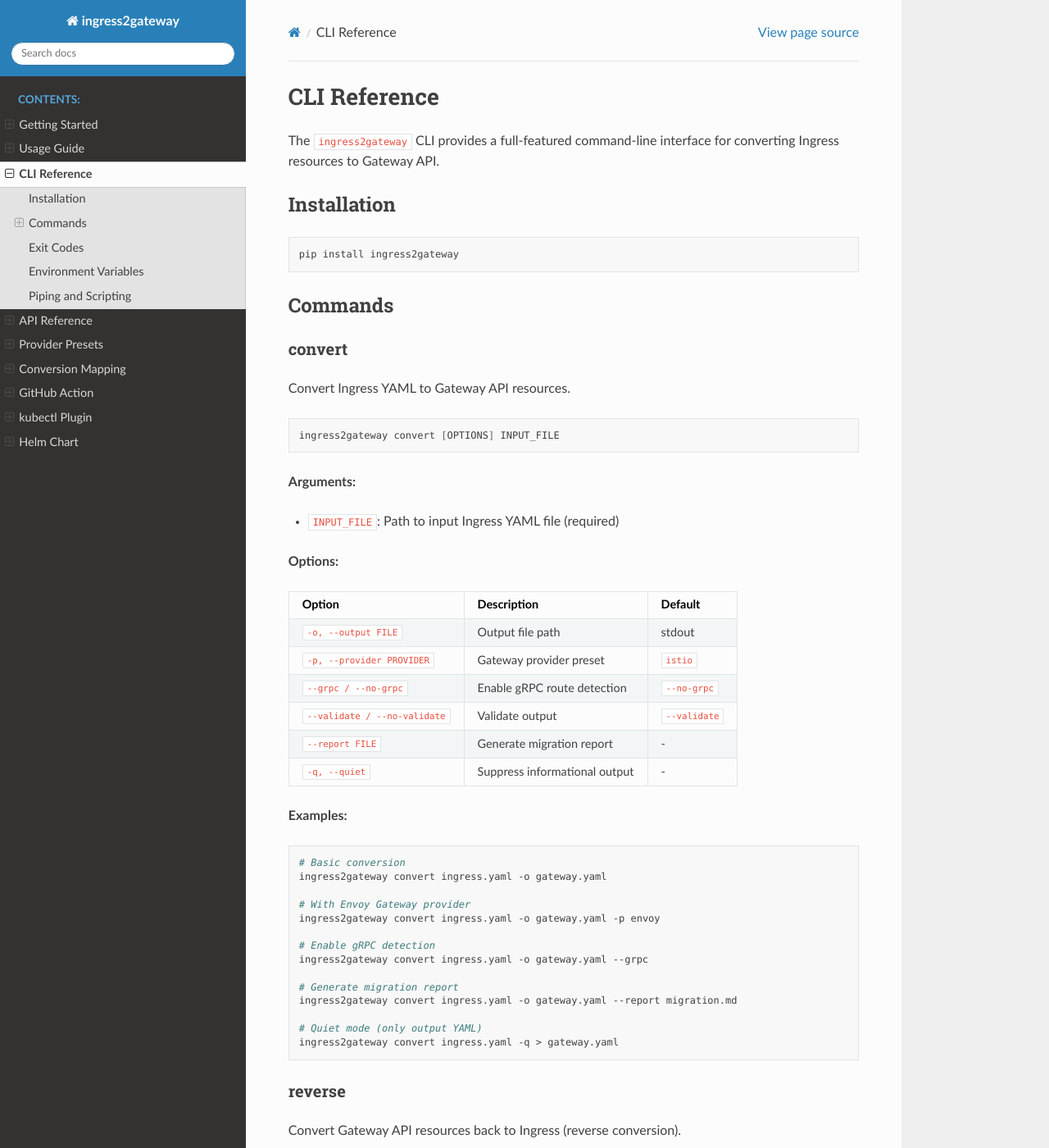
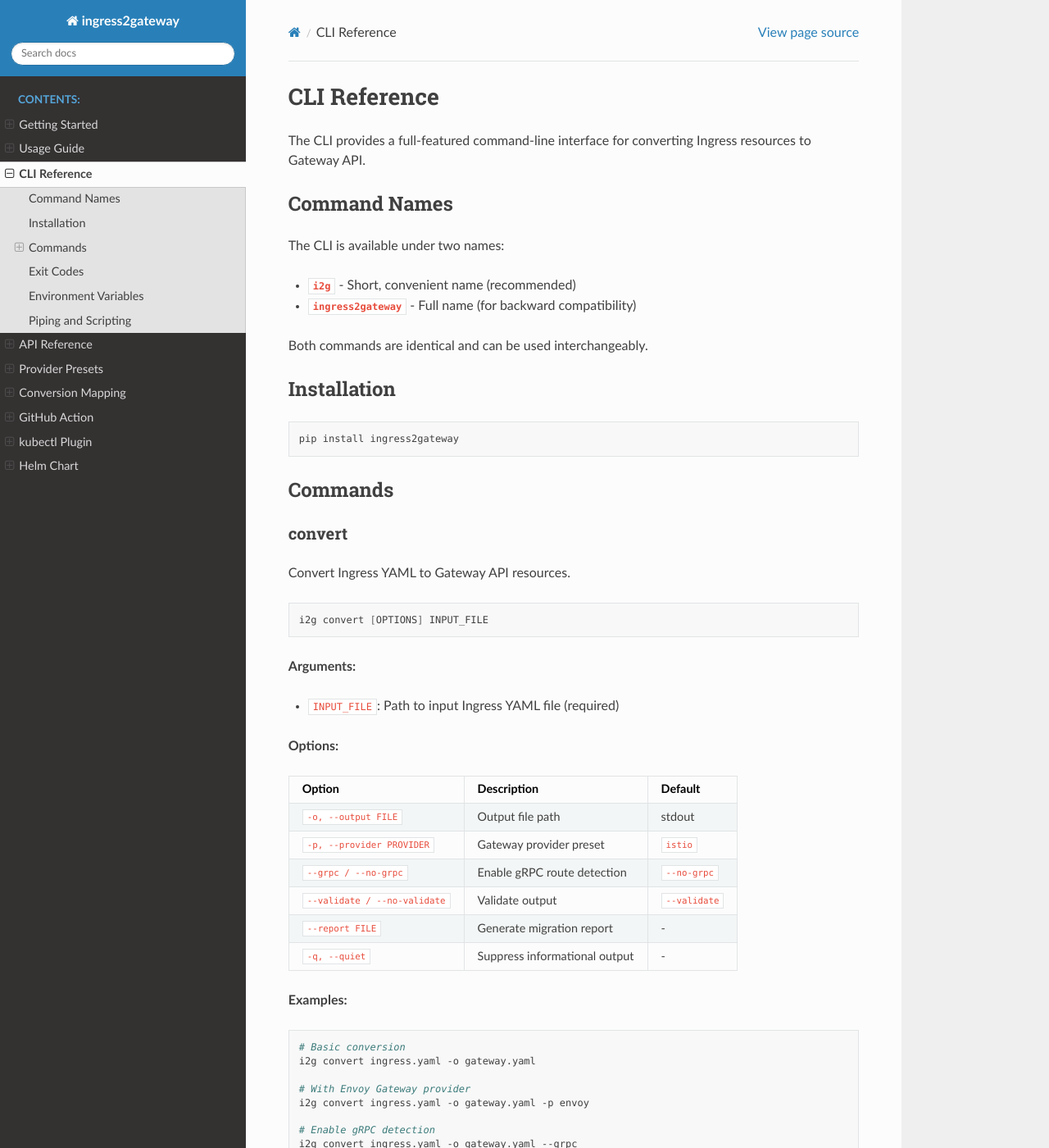
Before and after one commit to pmady/ingress2gateway, a Sphinx documentation site: the page built from docs/cli.md, in a window 1280 px wide and 1400 px high. Shown: the whole window at 82% size. Built offline with Sphinx 7.4.7 and the Read the Docs theme 3.1.0, drawn with Linux system fonts in a browser that asks for light colours; some of the changed text lies outside the part shown.

Commit message:
feat: Add i2g as short CLI command name
- Add i2g as the primary CLI command (shorter, easier to type)
- Keep ingress2gateway as alias for backward compatibility
- Update all documentation to use i2g
- Update Dockerfile entrypoint to use i2g

Signed-off-by: pmady <pavan4devops@gmail.com>

````diff
--- a/docs/cli.md
+++ b/docs/cli.md
@@ -1,6 +1,15 @@
 # CLI Reference
 
-The `ingress2gateway` CLI provides a full-featured command-line interface for converting Ingress resources to Gateway API.
+The CLI provides a full-featured command-line interface for converting Ingress resources to Gateway API.
+
+## Command Names
+
+The CLI is available under two names:
+
+- **`i2g`** - Short, convenient name (recommended)
+- **`ingress2gateway`** - Full name (for backward compatibility)
+
+Both commands are identical and can be used interchangeably.
 
 ## Installation
 
@@ -15,7 +24,7 @@
 Convert Ingress YAML to Gateway API resources.
 
 ```bash
-ingress2gateway convert [OPTIONS] INPUT_FILE
+i2g convert [OPTIONS] INPUT_FILE
 ```
 
 **Arguments:**
@@ -37,19 +46,19 @@
 
 ```bash
 # Basic conversion
-ingress2gateway convert ingress.yaml -o gateway.yaml
+i2g convert ingress.yaml -o gateway.yaml
 
 # With Envoy Gateway provider
-ingress2gateway convert ingress.yaml -o gateway.yaml -p envoy
+i2g convert ingress.yaml -o gateway.yaml -p envoy
 
 # Enable gRPC detection
-ingress2gateway convert ingress.yaml -o gateway.yaml --grpc
+i2g convert ingress.yaml -o gateway.yaml --grpc
 
 # Generate migration report
-ingress2gateway convert ingress.yaml -o gateway.yaml --report migration.md
+i2g convert ingress.yaml -o gateway.yaml --report migration.md
 
 # Quiet mode (only output YAML)
-ingress2gateway convert ingress.yaml -q > gateway.yaml
+i2g convert ingress.yaml -q > gateway.yaml
 ```
 
 ### reverse
@@ -57,7 +66,7 @@
 Convert Gateway API resources back to Ingress (reverse conversion).
 
 ```bash
-ingress2gateway reverse [OPTIONS] INPUT_FILE
+i2g reverse [OPTIONS] INPUT_FILE
 ```
 
 **Arguments:**
@@ -75,10 +84,10 @@
 
 ```bash
 # Reverse conversion
-ingress2gateway reverse gateway.yaml -o ingress.yaml
+i2g reverse gateway.yaml -o ingress.yaml
 
 # Output to stdout
-ingress2gateway reverse gateway.yaml -q
+i2g reverse gateway.yaml -q
 ```
 
 ### validate
@@ -86,7 +95,7 @@
 Validate an Ingress YAML file.
 
 ```bash
-ingress2gateway validate INPUT_FILE
+i2g validate INPUT_FILE
 ```
 
 **Arguments:**
@@ -97,10 +106,10 @@
 
 ```bash
 # Validate Ingress file
-ingress2gateway validate ingress.yaml
+i2g validate ingress.yaml
 
 # Use in CI/CD (exits with code 1 on failure)
-ingress2gateway validate ingress.yaml || echo "Validation failed"
+i2g validate ingress.yaml || echo "Validation failed"
 ```
 
 **Output:**
@@ -117,7 +126,7 @@
 List available provider presets.
 
 ```bash
-ingress2gateway providers
+i2g providers
 ```
 
 **Output:**
@@ -141,7 +150,7 @@
 Start the web UI server.
 
 ```bash
-ingress2gateway serve [OPTIONS]
+i2g serve [OPTIONS]
 ```
 
 **Options:**
@@ -156,13 +165,13 @@
 
 ```bash
 # Start server on default port
-ingress2gateway serve
+i2g serve
 
 # Custom port
-ingress2gateway serve --port 3000
+i2g serve --port 3000
 
 # Development mode with auto-reload
-ingress2gateway serve --reload
+i2g serve --reload
 ```
 
 ## Exit Codes
@@ -186,13 +195,13 @@
 
 ```bash
 # Pipe from kubectl
-kubectl get ingress my-ingress -o yaml | ingress2gateway convert - -q > gateway.yaml
+kubectl get ingress my-ingress -o yaml | i2g convert - -q > gateway.yaml
 
 # Process multiple files
 for f in ingresses/*.yaml; do
-  ingress2gateway convert "$f" -o "gateways/$(basename $f)" -q
+  i2g convert "$f" -o "gateways/$(basename $f)" -q
 done
 
 # Validate all ingresses
-find . -name "ingress*.yaml" -exec ingress2gateway validate {} \;
+find . -name "ingress*.yaml" -exec i2g validate {} \;
 ```
--- a/docs/index.rst
+++ b/docs/index.rst
@@ -69,11 +69,11 @@
    # Install
    pip install ingress2gateway
 
-   # CLI usage
-   ingress2gateway convert ingress.yaml -o gateway.yaml
+   # CLI usage (i2g is the short command name)
+   i2g convert ingress.yaml -o gateway.yaml
 
    # Start web server
-   ingress2gateway serve --port 8000
+   i2g serve --port 8000
 
 Then open http://localhost:8000 in your browser.
 
--- a/pyproject.toml
+++ b/pyproject.toml
@@ -16,7 +16,8 @@
 ]
 
 [project.scripts]
-ingress2gateway = "ingress2gateway.cli:main"
+i2g = "ingress2gateway.cli:main"
+ingress2gateway = "ingress2gateway.cli:main"  # Alias for backward compatibility
 
 [project.optional-dependencies]
 dev = [
````
Also changed, not shown: README.md (+11 -9 lines), docs/getting-started.md (+7 -7 lines), docs/usage.md (+8 -8 lines), 1 other file.
